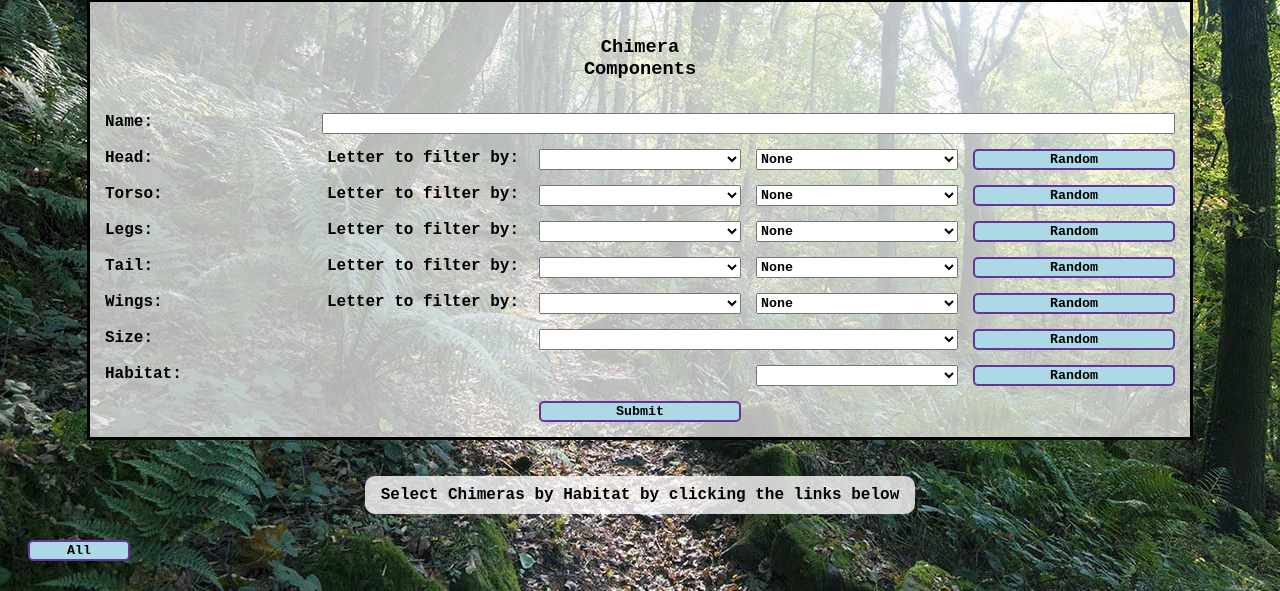
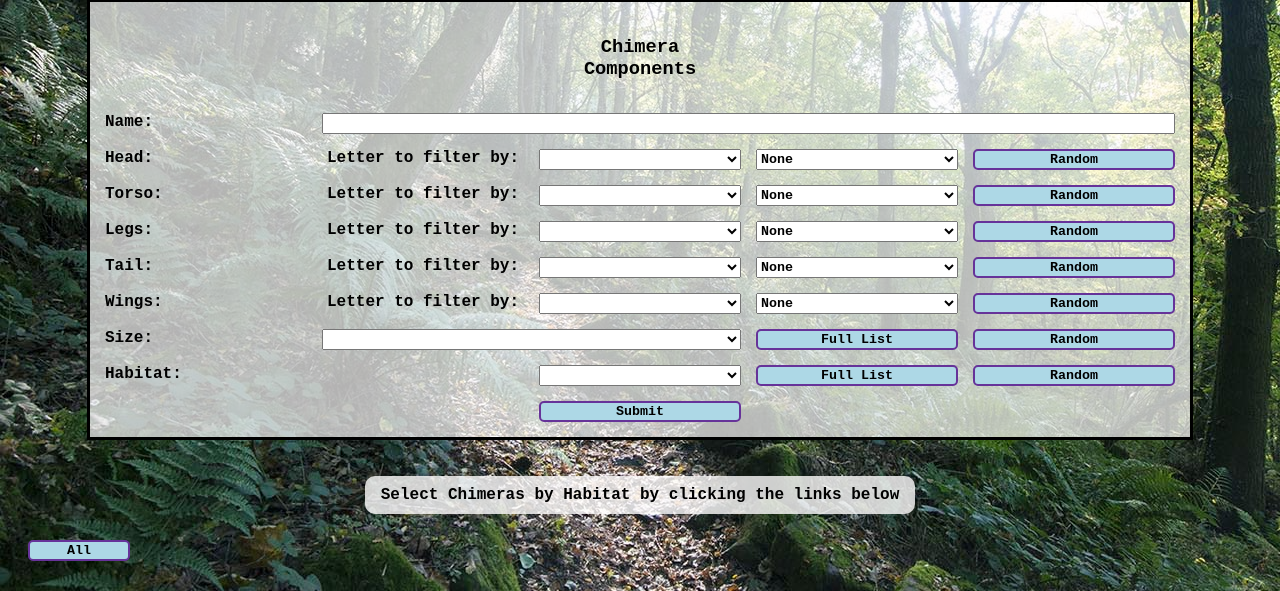
Before and after one commit to dwandrew/chimerical, a PHP site: page / in a window 1280 px wide. Shown: the part 209-800 px from the top of the page. Run offline with PHP 8.4, Linux system fonts and the light colour scheme; lists and menus that the app fills with data are empty.

Commit message:
added repopulation options for Habitat and Size select boxes

```diff
--- a/frontend/index.html
+++ b/frontend/index.html
@@ -89,6 +89,7 @@
         <span>Size:</span>
         <select name="chimera-size" id="chimera-size" class="animal-size">
         </select>
+        <button class="full-size-list" id ="full-size-list">Full List</button>
         <button class="randomiser-size" id="random-size">Random</button>
       </div>
 
@@ -96,6 +97,7 @@
         <span>Habitat:</span>
         <select name="chimera-habitat" id="chimera-habitat" class="animal-habitat">
         </select>
+        <button class="full-habitat-list" id ="full-habitat-list">Full List</button>
         <button class="randomiser-habitat" id="random-habitat">Random</button>
       </div>
 
--- a/frontend/src/index.js
+++ b/frontend/src/index.js
@@ -240,6 +240,11 @@ function randomHabitat(){
         habitatSelect().innerHTML = ""
         randomHabitat.populateRandomHabitat()
     })
+    let fullListButton = document.getElementById("full-habitat-list")
+    fullListButton.addEventListener("click", (event) => {
+        event.preventDefault()
+        Habitat.populateHabitatOptions()
+    })
 }
 
 function randomSize(){
@@ -250,6 +255,11 @@ function randomSize(){
         let randomSize = Size.all[num]
         sizeSelect().innerHTML = ""
         randomSize.populateRandomSize()
+    })
+    let fullSizeButton = document.getElementById("full-size-list")
+    fullSizeButton.addEventListener("click", (event) => {
+        event.preventDefault()
+        Size.populateSizeOptions()
     })
 }
 
--- a/frontend/style.css
+++ b/frontend/style.css
@@ -1,3 +1,4 @@
+/* main page content */
 body{
     background-image: url("./images/forest\ background.jpg");
     background-repeat: no-repeat;
@@ -23,6 +24,8 @@ h2{
     text-decoration: underline;
     font-family: 'Courier New', Courier, monospace;
 }
+
+/* Select box styles and input form */
 
 select {
     font-family: 'Courier New', Courier, monospace;
@@ -76,6 +79,53 @@ span{
     width: 30px;
 }
 
+
+#random-habitat, #random-size{
+    grid-column: 5;
+}
+
+#chimera-habitat{
+    grid-column: 3;
+}
+
+#chimera-size{
+    grid-column: 2 / span 2;
+}
+
+button, #chimera-submit {
+    background-color: lightblue;
+    border-color: rebeccapurple;
+    border-style: solid;
+    border-radius: 5px;
+    transition: transform .2s;
+    font-family: 'Courier New', Courier, monospace;
+    font-weight: bold;
+}
+
+button:hover, #chimera-submit:hover{
+    transform: scale(1.2);
+    background-color: lightseagreen;
+}
+
+/* chimera displays */
+
+.habitat-button-list{
+    margin: 20px;
+    display: grid;
+    grid-gap: 10px;
+    grid-template-columns: repeat(11, 1fr);
+}
+.habitat-button-list p {
+    grid-column: 4 / span 5;
+    background-color: rgba(255, 254, 254, 0.8);
+    border-radius: 10px;
+    padding: 10px;
+}
+
+.habitat-button-list button {
+    grid-row: 2;
+}
+
 .chimera-list{
     display: grid;
     grid-gap: 10px;
@@ -97,23 +147,6 @@ span{
     border-radius: 10px;
 }
 
-.habitat-button-list{
-    margin: 20px;
-    display: grid;
-    grid-gap: 10px;
-    grid-template-columns: repeat(11, 1fr);
-}
-.habitat-button-list p {
-    grid-column: 4 / span 5;
-    background-color: rgba(255, 254, 254, 0.8);
-    border-radius: 10px;
-    padding: 10px;
-}
-
-.habitat-button-list button {
-    grid-row: 2;
-}
-
 .chimera-card h2{
     text-align: center;
 }
@@ -123,32 +156,7 @@ span{
     margin-top: 10px;
 }
 
-#random-habitat, #random-size{
-    grid-column: 5;
-}
-
-#chimera-habitat{
-    grid-column: 4;
-}
-
-#chimera-size{
-    grid-column: 3 / span 2;
-}
-
-button, #chimera-submit {
-    background-color: lightblue;
-    border-color: rebeccapurple;
-    border-style: solid;
-    border-radius: 5px;
-    transition: transform .2s;
-    font-family: 'Courier New', Courier, monospace;
-    font-weight: bold;
-}
-
-button:hover, #chimera-submit:hover{
-    transform: scale(1.2);
-    background-color: lightseagreen;
-}
+/* Chimera card backgrounds */
 
 .chimera-habitat-Desert{
     background-size: 100% 100%;
@@ -164,14 +172,12 @@ button:hover, #chimera-submit:hover{
     background-image: url("./images/mountains.jpg");
 }
 
-
 .chimera-habitat-Plains{
     background-size: 100% 100%;
     opacity: 0.8;
     background-repeat: no-repeat;
     background-image: url("./images/plains.jpg");
 }
-
 
 .chimera-habitat-Ocean{
     background-size: 100% 100%;
@@ -180,15 +186,12 @@ button:hover, #chimera-submit:hover{
     background-image: url("./images/ocean.jpg");
 }
 
-
-
 .chimera-habitat-River{
     background-size: 100% 100%;
     opacity: 0.8;
     background-repeat: no-repeat;
     background-image: url("./images/river.jpg");
 }
-
 
 .chimera-habitat-Polar{
     background-size: 100% 100%;
@@ -197,14 +200,12 @@ button:hover, #chimera-submit:hover{
     background-image: url("./images/polar.jpg");
 }
 
-
 .chimera-habitat-Tundra{
     background-size: 100% 100%;
     opacity: 0.8;
     background-repeat: no-repeat;
     background-image: url("./images/tundra.jpg");
 }
-
 
 .chimera-habitat-Forest {
     background-size: 100% 100%;
@@ -213,8 +214,6 @@ button:hover, #chimera-submit:hover{
     background-image: url("./images/forest.jpg");
 }
 
-
-
 .chimera-habitat-Lake{
     background-size: 100% 100%;
     opacity: 0.8;
@@ -222,7 +221,6 @@ button:hover, #chimera-submit:hover{
     background-image: url("./images/lake.jpg");
 }
 
-
 .chimera-habitat-Coast{
     background-size: 100% 100%;
     opacity: 0.8;
```
